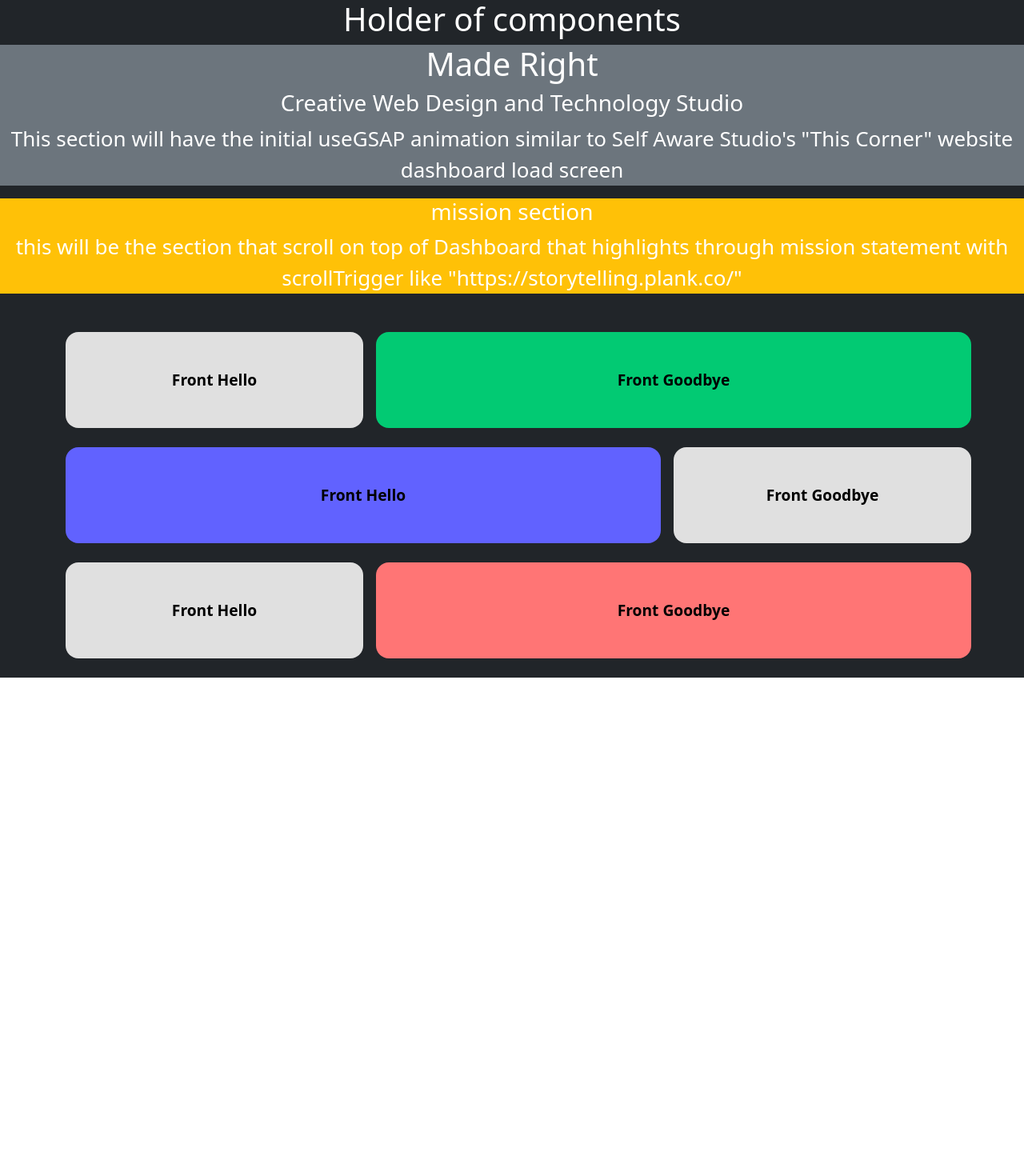
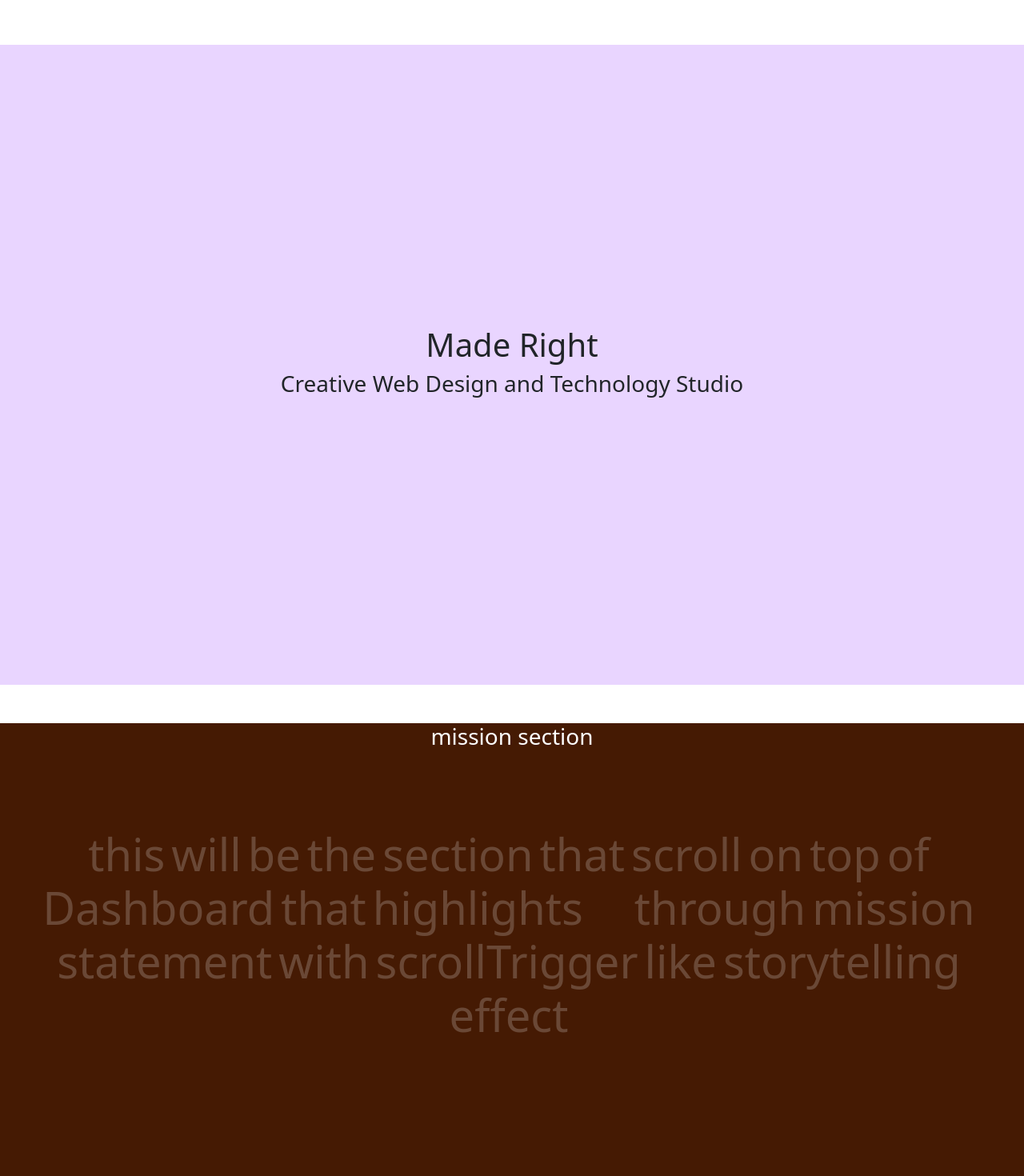
Before and after one commit to alexgoodestudio/maderight.studio, a React (Create React App) app: page / in a window 1280 px wide. Shown: the top 1470 px of the page at 80% size. Before the commit the page ends 847 px from the top, so only its background shows below. Built offline with nearby package versions, Linux system fonts and the light colour scheme.

Commit message:
start on GSAP scrolltrigger story telling effect

```diff
--- a/package.json
+++ b/package.json
@@ -3,6 +3,7 @@
   "version": "0.1.0",
   "private": true,
   "dependencies": {
+    "@gsap/react": "^2.1.2",
     "@testing-library/dom": "^10.4.1",
     "@testing-library/jest-dom": "^6.6.4",
     "@testing-library/react": "^16.3.0",
--- a/src/App.js
+++ b/src/App.js
@@ -3,7 +3,7 @@ import Layout from "./Layout";
 
 function App() {
   return (
-    <div className="App bg-dark" >
+    <div className="App bg-white" >
       <header className="App-header">
         <Layout />
       </header>
--- a/src/Components/Dashboard.js
+++ /dev/null
@@ -1,13 +0,0 @@
-
-function Dashboard(){
-
-    return(
-        <div className="bg-secondary">
-            <h1>Made Right </h1>
-            <h3>Creative Web Design and Technology Studio</h3>
-            <p>This section will have the initial useGSAP animation similar to Self Aware Studio's "This Corner" website dashboard load screen </p>
-        </div>
-    )
-}
-
-export default Dashboard;
--- a/src/Components/Mission.js
+++ b/src/Components/Mission.js
@@ -1,12 +1,50 @@
-function Mission(){
+import React, { useRef } from "react";
+import gsap from "gsap";
+import { ScrollTrigger } from "gsap/all";
+import { useGSAP } from "@gsap/react";
 
-    return(
-        <div className="bg-warning">
+function Mission() {
+  const container = useRef();
 
-            <h3>mission section</h3>
-            <p> this will be the section that scroll on top of Dashboard that highlights through mission statement with scrollTrigger like "https://storytelling.plank.co/" </p>
-        </div>
-    )
+  gsap.registerPlugin(ScrollTrigger);
+
+  useGSAP(() => {
+    const words = container.current.querySelectorAll(".word");
+
+    // Create a timeline for staggered opacity animation
+    const tl = gsap.timeline({
+      scrollTrigger: {
+        trigger: container.current,
+        start: "top center",     // pin starts when top hits viewport top
+        end: "+=1000",        // adjust for your text length
+        scrub: true,
+        pin: true,
+        anticipatePin: 1,
+      },
+    });
+
+    // Animate each word opacity from 0.6 → 1
+    tl.fromTo(words, { opacity: 0.2 }, { opacity: 1, stagger: 0.1 });
+  }, []);
+
+  const text = `this will be the section that scroll on top of Dashboard that highlights
+        through mission statement with scrollTrigger like storytelling effect`;
+
+  return (
+    <div className="bg-amber-950 ">
+      <h3 className="text-white">mission section</h3>
+      <p
+        ref={container}
+        className="display-4 px-5 py-5 mt-5 leading-relaxed text-white"
+      >
+        {text.split(" ").map((word, i) => (
+          <span key={i} className="word inline-block mr-2">
+            {word}
+          </span>
+        ))}
+      </p>
+    </div>
+  );
 }
 
 export default Mission;
--- a/src/Components/Monday.js
+++ b/src/Components/Monday.js
@@ -5,7 +5,7 @@ import "./Style.css";
 function Monday() {
   const row1Ref = useRef();
   const row2Ref = useRef();
-  const row3Ref = useRef(); // new ref for row 3
+  const row3Ref = useRef();
 
   const handleHover = (rowRef, hover) => {
     const cards = rowRef.current.querySelectorAll(".flip-card");
@@ -17,7 +17,7 @@ function Monday() {
   };
 
   return (
-    <div className="bg-dark container mt-5">
+    <div className="bg-sky-200 container vh-100 mt-5">
       {/* Row 1 */}
       <div
         className="flip-row mb-4 flip-container row1"
--- /dev/null
+++ b/src/Components/MotionPath.js
@@ -0,0 +1,15 @@
+// import gsap from "gsap";
+
+function MotionPath(){
+    return(
+        <div className="vh-100 bg-amber-200 d-flex justify-content-center align-items-center">
+            <section >
+                <div className="text-center">
+                    <p className="text-dark">This section is dedicated to to showcasing the use of GSAP motionpath</p>
+                </div>
+            </section>
+        </div>
+        )
+    }
+
+export default MotionPath;
--- /dev/null
+++ b/src/Components/Opener.js
@@ -0,0 +1,14 @@
+function Opener(){
+  return(
+    <div className="bg-purple-200 mb-5 vh-100 d-flex justify-content-center align-items-center">
+
+      <section className="text-center text-dark">
+        <h1>Made Right</h1>
+        <h3>Creative Web Design and Technology Studio</h3>
+        {/*  <p>This section will have the initial useGSAP animation similar to Self Aware Studio's "This Corner" website Opener load screen </p> */}
+      </section>
+    </div>
+  )
+}
+
+export default Opener;
--- a/src/Components/Storage.js
+++ b/src/Components/Storage.js
@@ -1,16 +1,18 @@
-import Dashboard from "./Dashboard";
+import Opener from "./Opener";
 import Mission from "./Mission";
 import Monday from "./Monday";
+import MotionPath from "./MotionPath";
 
 function Storage(){
 
     return(
-        <div className="bg-dark">
+        <div className="bg-white">
             <h1>Holder of components</h1>
             <section>
-                <Dashboard/>
+                <Opener/>
                 <Mission/>
                 <Monday/>
+                <MotionPath/>
             </section>
 
         </div>
--- a/src/Components/Style.css
+++ b/src/Components/Style.css
@@ -39,7 +39,7 @@
 
 /* Row 1 colors: front green, back new purple */
 .row1 .card-1 .front {
-  background-color: #e0e0e0;
+  background-color: #f3f5ff;
 
 }
 .row1 .card-1 .back {
@@ -50,29 +50,33 @@
   background-color: #02CA73;
 }
 .row1 .card-2 .back {
-  background-color: #e0e0e0;
+  background-color: #f3f5ff;
   transform: rotateX(180deg);
 }
 
 /* Row 2 colors: keep light purple / gray */
 .row2 .card-1 .front {
-  background-color: #e0e0e0;
+  background-color: #f3f5ff;
+
 }
 .row2 .card-1 .back {
   background-color: #6162FF;
+  color: white;
   transform: rotateX(180deg);
 }
 .row2 .card-2 .front {
   background-color: #6162FF;
+  color: white;
 }
 .row2 .card-2 .back {
-  background-color: #e0e0e0;
+  background-color: #f3f5ff;
+
   transform: rotateX(180deg);
 }
 
 /* Row 3 colors: front red, back new purple */
 .row3 .card-1 .front {
-  background-color: #e0e0e0;}
+  background-color: #f3f5ff;}
 .row3 .card-1 .back {
   background-color: #FF7575;
   transform: rotateX(180deg);
@@ -81,6 +85,6 @@
   background-color: #FF7575;
 }
 .row3 .card-2 .back {
-  background-color: #e0e0e0;
+  background-color: #f3f5ff;
     transform: rotateX(180deg);
 }
```
Also changed, not shown: 1 other file (tests, documents, lock files or other folders).
